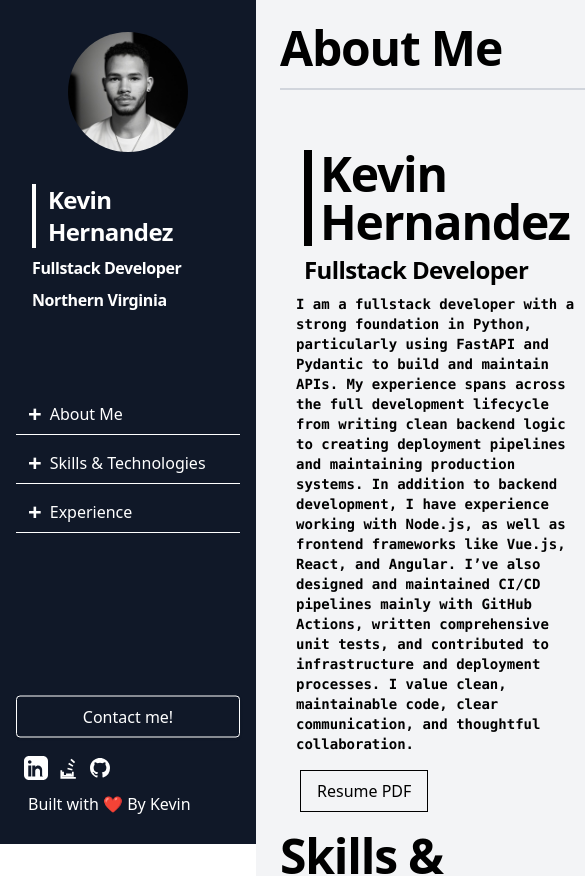
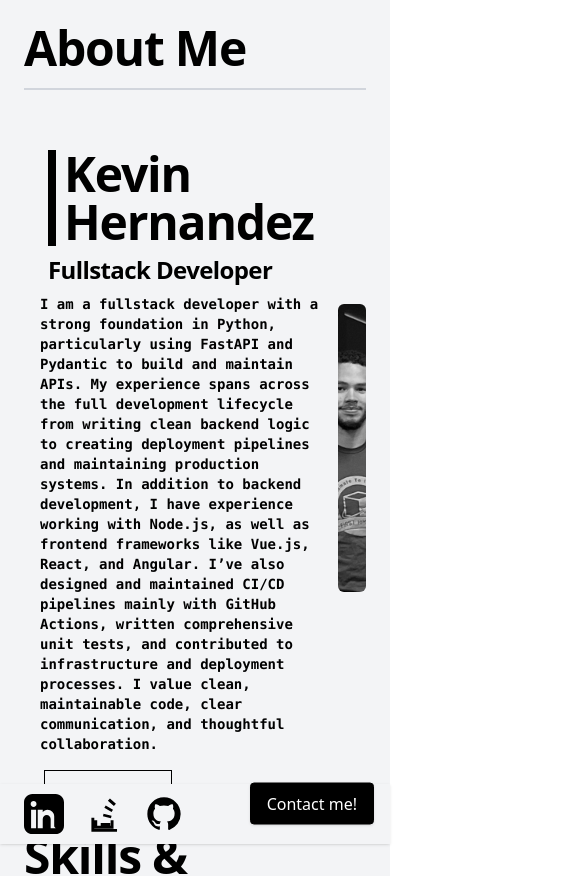
Before and after one commit to Jarmahent/KevinsPortfolio2025, a Vue app: page / in a window 390 px wide. Shown: the top 876 px of the page, 585 px wide, since content can reach past the window. Built offline with nearby package versions, Linux system fonts and the light colour scheme.

Commit message:
Mobile support

```diff
--- a/src/App.vue
+++ b/src/App.vue
@@ -24,11 +24,12 @@ function scrollTo(id: string) {
 <template>
 
 
-  <ContactMe v-if="showingContactMe" @close="showingContactMe = false;"/>
+  <ContactMe v-if="showingContactMe" @close="showingContactMe = false;" />
 
   <div class="flex">
     <!-- Side Panel -->
-    <aside class="w-64 bg-gray-900 text-white flex flex-col fixed top-0 left-0 h-screen p-4">
+    <aside
+      class="hidden md:flex md:flex-col md:fixed md:top-0 md:left-0 md:h-screen md:w-64 bg-gray-900 text-white p-4">
       <div class="flex justify-center m-4">
         <img src="./assets/me.png" alt="kevin hernandez" class="w-30 h-30 rounded-full object-cover">
       </div>
@@ -50,17 +51,19 @@ function scrollTo(id: string) {
 
 
       <div class="flex flex-col flex-grow-[2]">
-        <button  @click="scrollTo('about-me')" class="mb-2 hover:bg-gray-600 flex items-center border-b gap-2 px-3 py-1 ">
+        <button @click="scrollTo('about-me')"
+          class="mb-2 hover:bg-gray-600 flex items-center border-b gap-2 px-3 py-1 ">
           <span class="text-2xl font-bold  flex items-center">+</span>
           About Me
         </button>
 
-        <button  @click="scrollTo('skills')" class="mb-2 hover:bg-gray-600 flex items-center  border-b gap-2 px-3 py-1 ">
+        <button @click="scrollTo('skills')" class="mb-2 hover:bg-gray-600 flex items-center  border-b gap-2 px-3 py-1 ">
           <span class="text-2xl font-bold flex items-center">+</span>
           Skills & Technologies
         </button>
 
-        <button  @click="scrollTo('experience')" class="mb-2 hover:bg-gray-600 flex items-center  border-b gap-2 px-3 py-1 ">
+        <button @click="scrollTo('experience')"
+          class="mb-2 hover:bg-gray-600 flex items-center  border-b gap-2 px-3 py-1 ">
           <span class="text-2xl font-bold flex items-center">+</span>
           Experience
         </button>
@@ -72,8 +75,7 @@ function scrollTo(id: string) {
       </div>
 
 
-      <button
-        @click="showingContactMe = true"
+      <button @click="showingContactMe = true"
         class="rounded shadow animate-bounce transition duration-150 border border-white text-white bg-transparent px-4 py-2 text-center font-medium inline-block">
         Contact me!
       </button>
@@ -94,10 +96,30 @@ function scrollTo(id: string) {
     </aside>
 
     <!-- Main Content -->
-    <main class="ml-64 flex-1 p-6 bg-gray-100">
-      <AboutMe id="about-me"/>
+    <main class="md:ml-64 ml-0 flex-1 p-6 bg-gray-100">
+      <AboutMe id="about-me" />
       <Skills id="skills" />
       <Experience id="experience" />
+
+
+      <footer class="fixed bottom-0 left-0 w-full bg-gray-100 flex md:hidden h-[60px] items-center shadow z-50">
+        <div class="flex ml-2">
+          <LinkedInIcon size="40px" class="p-1 ml-3" color="black" link="https://www.linkedin.com/in/kevin-h-9932a5153/" />
+          <StackOverFlowIcon size="40px" class="p-1 ml-3 " color="black" link="https://stackoverflow.com/users/5875610/kevin-hernandez" />
+          <GithubIcon size="40px" class="p-1 ml-3" color="black" link="https://github.com/Jarmahent" />
+        </div>
+        <div class="flex-1"></div>
+        <button
+          @click="showingContactMe = true"
+          class="mr-4 rounded shadow animate-bounce transition duration-150 border bg-black border-black text-white px-4 py-2 text-center font-medium md:hidden"
+        >
+          Contact me!
+        </button>
+      </footer>
+
+
+
+
     </main>
   </div>
 </template>
--- a/src/components/icons/GithubIcon.vue
+++ b/src/components/icons/GithubIcon.vue
@@ -1,7 +1,7 @@
 <template>
     <a :href="link" target="_blank" rel="noopener noreferrer"
         class="text-gray-800 hover:text-black">
-        <svg xmlns="http://www.w3.org/2000/svg" class="h-6 w-6" fill="white" viewBox="0 0 24 24">
+        <svg xmlns="http://www.w3.org/2000/svg"  :height="size" :width="size" :fill="color" viewBox="0 0 24 24">
             <path fill-rule="evenodd" clip-rule="evenodd"
                 d="M12 2C6.477 2 2 6.484 2 12.016c0 4.425 2.865 8.185 6.839 9.504.5.092.682-.217.682-.482 0-.237-.009-.868-.013-1.703-2.782.605-3.369-1.342-3.369-1.342-.454-1.153-1.11-1.46-1.11-1.46-.908-.62.069-.608.069-.608 1.004.07 1.532 1.033 1.532 1.033.892 1.528 2.341 1.087 2.91.831.091-.646.35-1.087.636-1.337-2.22-.253-4.555-1.112-4.555-4.945 0-1.091.39-1.984 1.03-2.683-.103-.253-.447-1.27.098-2.646 0 0 .84-.27 2.75 1.026a9.564 9.564 0 012.5-.337 9.57 9.57 0 012.5.337c1.91-1.296 2.75-1.027 2.75-1.027.546 1.376.202 2.393.1 2.646.64.7 1.03 1.592 1.03 2.683 0 3.842-2.337 4.688-4.565 4.937.36.31.68.923.68 1.86 0 1.342-.012 2.423-.012 2.754 0 .267.18.58.688.48A10.02 10.02 0 0022 12.016C22 6.484 17.523 2 12 2z" />
         </svg>
@@ -9,11 +9,18 @@
 </template>
 
 <script setup lang="ts">
-
 // Define props
 defineProps({
   link: {
     type: String
   },
+  color: {
+    type: String,
+    default: 'white'
+  },
+  size: {
+    type: String,
+    default: '25px'
+  },
 })
 </script>
--- a/src/components/icons/LinkedInIcon.vue
+++ b/src/components/icons/LinkedInIcon.vue
@@ -1,18 +1,26 @@
 <template>
     <a :href="link" target="_blank" rel="noopener noreferrer"
         class="text-blue-700 hover:text-blue-900">
-        <svg xmlns="http://www.w3.org/2000/svg" class="h-6 w-6" fill="white" viewBox="0 0 24 24">
+        <svg xmlns="http://www.w3.org/2000/svg" :height="size" :width="size" :fill="color" viewBox="0 0 24 24">
             <path
                 d="M19 0h-14c-2.76 0-5 2.24-5 5v14c0 2.76 2.24 5 5 5h14c2.76 0 5-2.24 5-5v-14c0-2.76-2.24-5-5-5zm-11.75 20.5h-3v-11h3v11zm-1.5-12.75c-.96 0-1.75-.79-1.75-1.75s.79-1.75 1.75-1.75c.96 0 1.75.79 1.75 1.75s-.79 1.75-1.75 1.75zm13.25 12.75h-3v-5.5c0-1.31-1.07-2.38-2.38-2.38-1.31 0-2.38 1.07-2.38 2.38v5.5h-3v-11h3v1.5c.56-.92 1.73-1.5 2.88-1.5 2.21 0 4 1.79 4 4v6z" />
         </svg>
     </a>
 </template>
+
 <script setup lang="ts">
-
 // Define props
 defineProps({
   link: {
     type: String
   },
+  color: {
+    type: String,
+    default: 'white'
+  },
+  size: {
+    type: String,
+    default: '25px'
+  },
 })
 </script>
--- a/src/components/icons/StackOverFlowIcon.vue
+++ b/src/components/icons/StackOverFlowIcon.vue
@@ -1,7 +1,7 @@
 <template>
     <a :href="link" target="_blank" rel="noopener noreferrer"
         class="text-orange-600 hover:text-orange-800">
-        <svg xmlns="http://www.w3.org/2000/svg" class="h-6 w-6" fill="white" viewBox="0 0 24 24">
+        <svg xmlns="http://www.w3.org/2000/svg" :height="size" :width="size" :fill="color" viewBox="0 0 24 24">
             <path
                 d="M17.818 20.865H6.186v-5.175h1.745v3.43h8.05v-3.43h1.737v5.175zm-7.785-3.487h5.703v1.744h-5.703v-1.744zm6.142-2.876l-4.81-1.19.366-1.48 4.809 1.192-.365 1.478zm.38-3.655-4.352-2.58.845-1.426 4.351 2.58-.844 1.426zm1.375-3.582-3.6-3.27 1.235-1.359 3.601 3.27-1.236 1.36zm3.824 13.712H6.186v-6.696H4.44v8.441h15.378v-1.745z" />
         </svg>
@@ -10,11 +10,18 @@
 </template>
 
 <script setup lang="ts">
-
 // Define props
 defineProps({
   link: {
     type: String
   },
+  color: {
+    type: String,
+    default: 'white'
+  },
+  size: {
+    type: String,
+    default: '25px'
+  },
 })
 </script>
```
